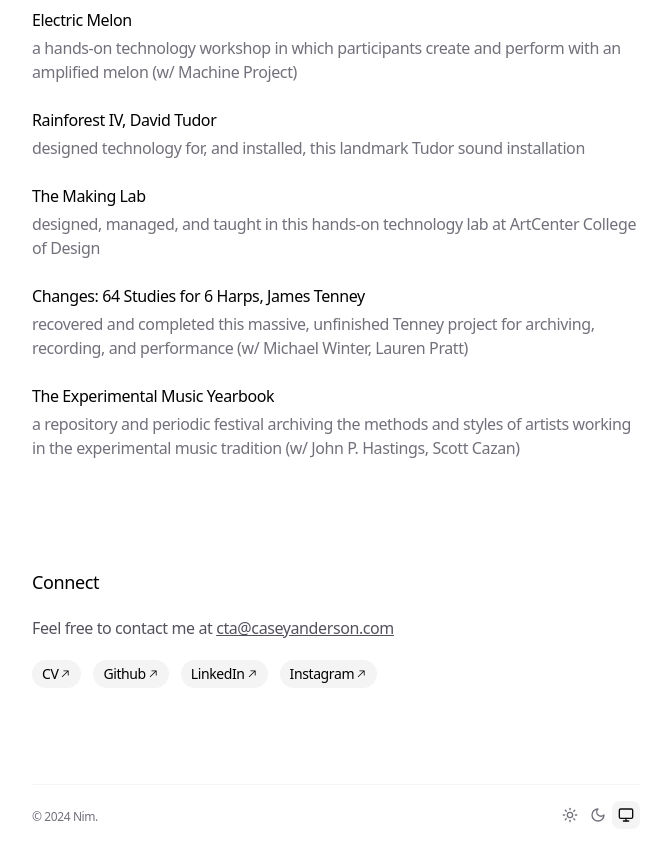
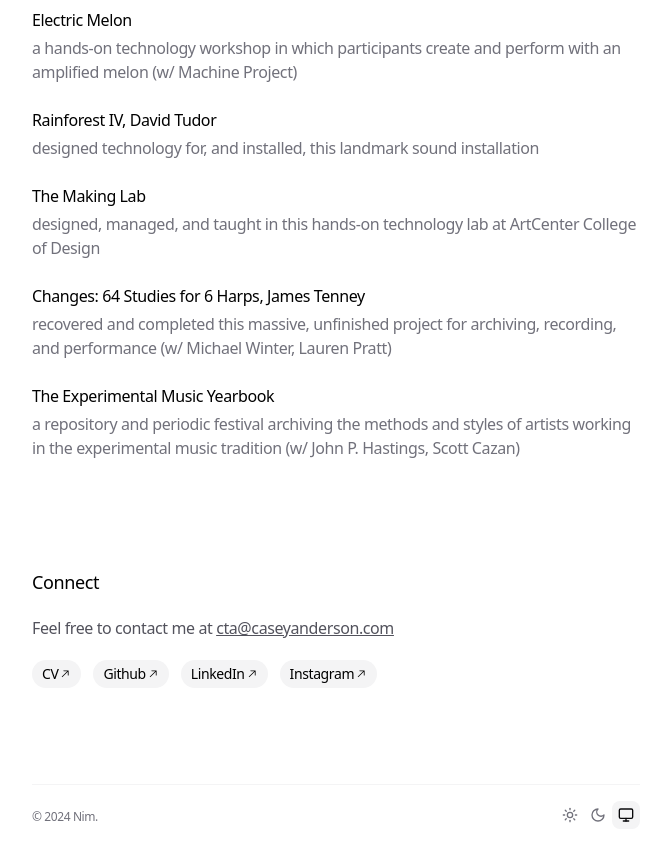
Before and after one commit to caseyanderson/caseyanderson.work, a Next.js app: page / in a window 1280 px wide. Shown: the part 1200-2045 px from the top of the page, without its empty margins (304-971 px from the left). Built offline with nearby package versions, Linux system fonts and the light colour scheme.

Commit message:
copy edit

```diff
--- a/app/data.ts
+++ b/app/data.ts
@@ -139,7 +139,7 @@ export const BLOG_POSTS: BlogPost[] = [
     },
     {
         title: 'Rainforest IV, David Tudor',
-        description: 'designed technology for, and installed, this landmark Tudor sound installation',
+        description: 'designed technology for, and installed, this landmark sound installation',
         link: '/blog/rainforest',
         uid: 'blog-11',
     },
@@ -151,7 +151,7 @@ export const BLOG_POSTS: BlogPost[] = [
     },
     {
         title: 'Changes: 64 Studies for 6 Harps, James Tenney',
-        description: 'recovered and completed this massive, unfinished Tenney project for archiving, recording, and performance (w/ Michael Winter, Lauren Pratt)',
+        description: 'recovered and completed this massive, unfinished project for archiving, recording, and performance (w/ Michael Winter, Lauren Pratt)',
         link: '/blog/changes',
         uid: 'blog-13',
     },
```
